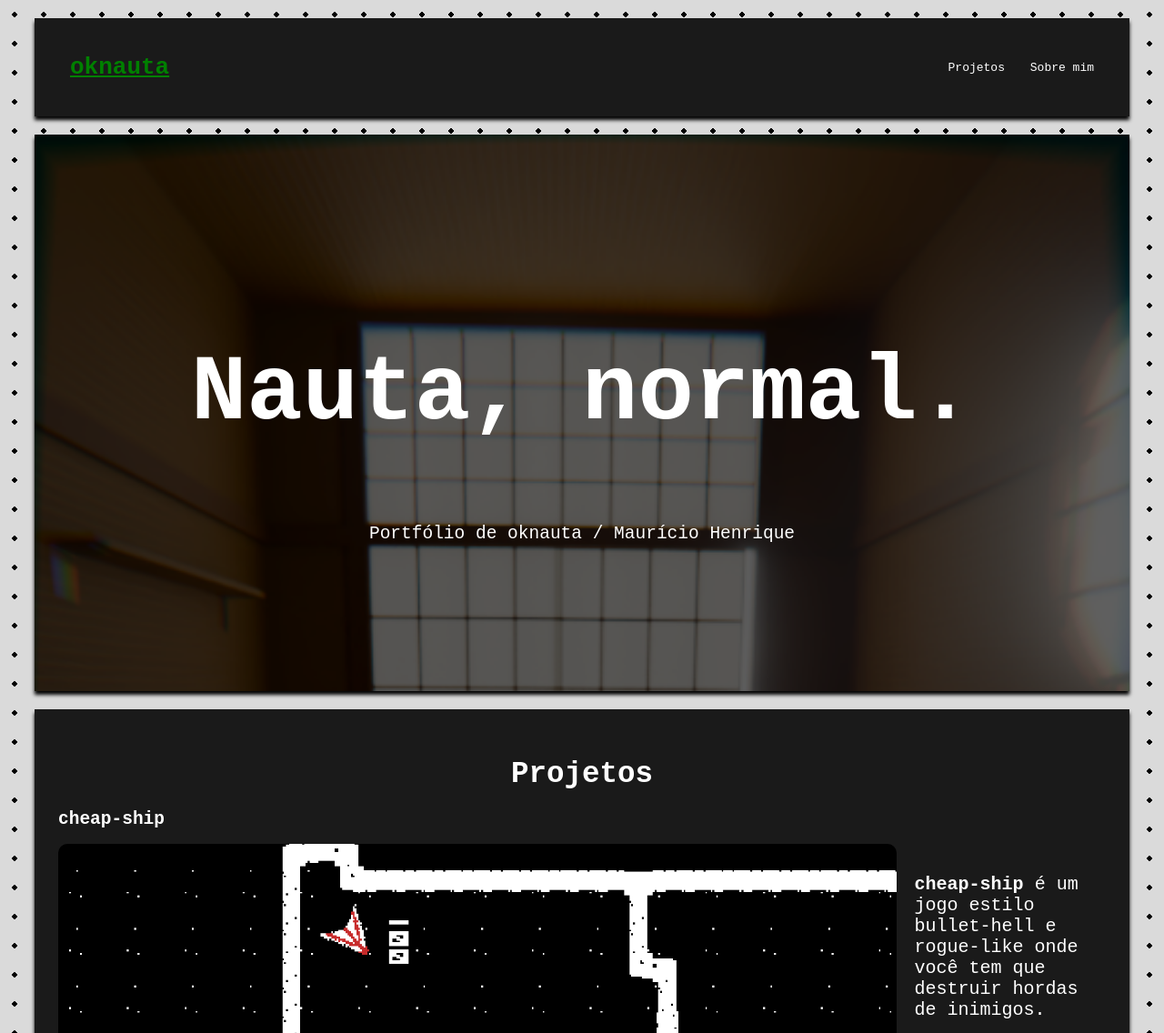
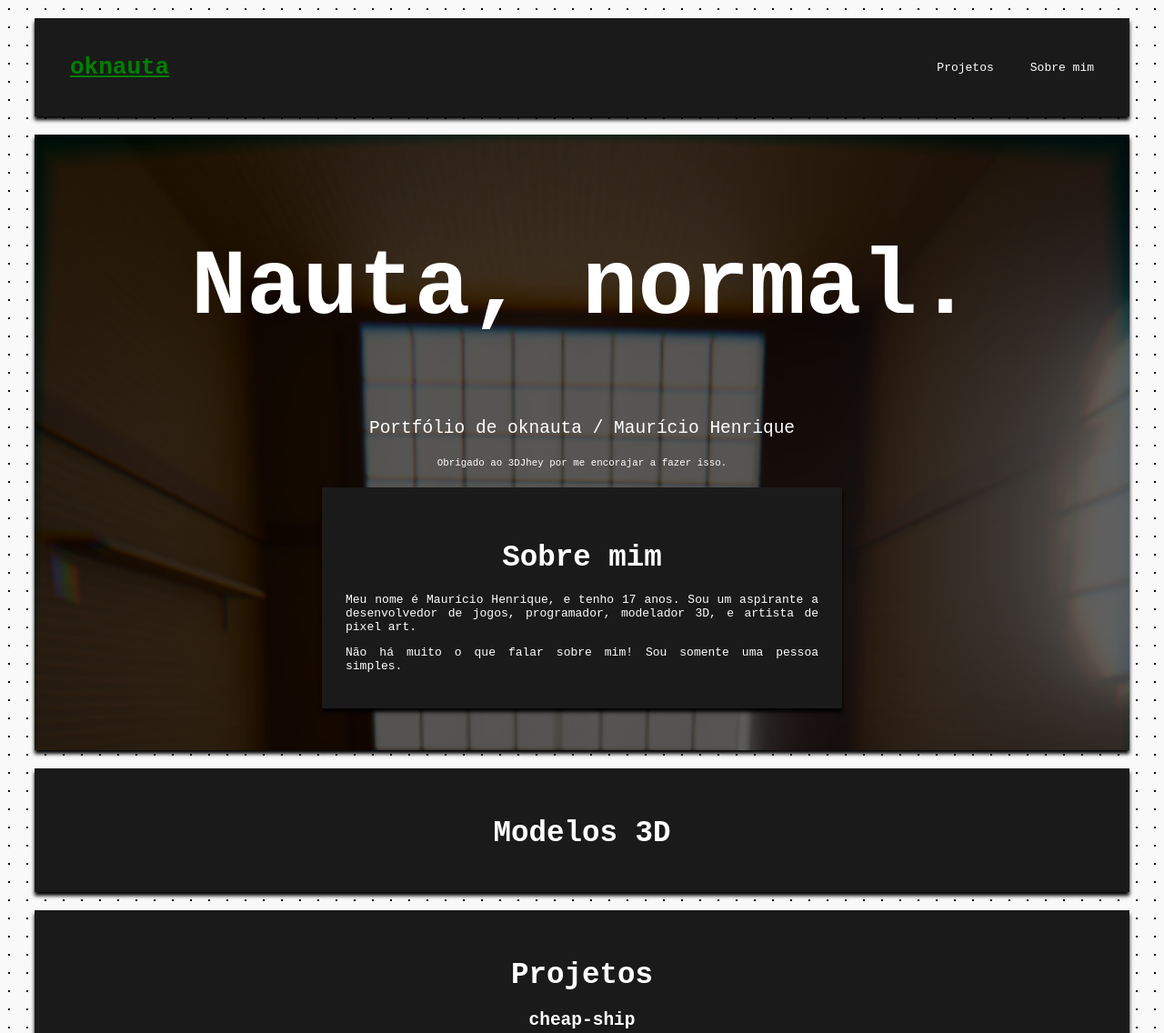
Before and after one commit to oknauta/oknauta, a plain HTML site: page index.html in a window 1280 px wide. Shown: the top 1136 px of the page at 91% size. Drawn offline with Linux system fonts and the light colour scheme.

Commit message:
Improvements

```diff
--- a/index.html
+++ b/index.html
@@ -27,16 +27,29 @@ Author: oknauta
         <div class="intro">
             <h1 id="main-slogan">Nauta, normal.</h1>
             <p class="intro-text">Portfólio de oknauta / Maurício Henrique</p>
+            <small>Obrigado ao 3DJhey por me encorajar a fazer isso.</small>
         </div>
+
+        <section id="about-me" class="box">
+            <h1 class="section-title">Sobre mim</h1>
+            <div style="text-align: justify;">
+                <p>Meu nome é Maurício Henrique, e tenho 17 anos. Sou um aspirante a desenvolvedor de jogos, programador, modelador 3D, e artista de pixel art.</p>
+                <p>Não há muito o que falar sobre mim! Sou somente uma pessoa simples.</p>
+            </div>
+        </section>
+    </section>
+
+    <section id="3d-objects" class="box">
+        <h1 class="section-title">Modelos 3D</h1>
     </section>
 
     <section id="projects" class="box">
         <h1 class="section-title">Projetos</h1>
         <article id="cheap-ship" class="game">
-            <h2>cheap-ship</h2>
+            <h2 style="margin: 10px; text-align: center;">cheap-ship</h2>
             <div class="project-content">
                 <img src="/oknauta/src/cheap-ship.png" alt="Imagem do jogo cheap-ship" class="project-image">
-                <div style="font-size: 20px;">
+                <div style="font-size: 24px;">
                     <p><b>cheap-ship</b> é um jogo estilo bullet-hell e rogue-like onde você tem que destruir hordas de inimigos.</p>
                     <p>Você poderá fazer upgrades, matar bosses, morrer bastante, e se aventurar neste mundo maluco no qual foi criado para você, rogue-likeiro!</p>
                     <p><i>Ainda em desenvolvimento*</i></p>
@@ -45,14 +58,7 @@ Author: oknauta
         </article>
     </section>
 
-    <section id="about-me" class="box">
-        <h1 class="section-title">Sobre mim</h1>
-        <div style="text-align: justify;">
-            <p>Meu nome é Maurício Henrique, e tenho 17 anos. Sou um aspirante a desenvolvedor de jogos, programador, modelador 3D, e artista de pixel art.</p>
-            <p>Não há muito o que falar sobre mim! Sou somente uma pessoa simples.</p>
-        </div>
 
-    </section>
 
     <footer class="box">
         <p>&copy; 2024 oknauta</p>
--- a/style.css
+++ b/style.css
@@ -8,10 +8,11 @@ body
 {
     margin: 0;
     padding: 0;
-    background-color: rgb(218, 218, 218);
-    background-image: url("/oknauta/src/pointed_background.png");
+    background-color: #f9f9f9;
+    background-image: radial-gradient(circle, black, 1px, transparent 1px);
+    background-size: 20px 20px;
     color: white;
-    font-family: monospace
+    font-family: monospace;
 }
 
 nav
@@ -26,6 +27,11 @@ nav .logo {
     font-size: 2em;
     font-weight: bold;
     color: green;
+}
+
+nav .nav-links {
+    display: flex;
+    gap: 20px;
 }
 
 nav .nav-links a
@@ -57,13 +63,13 @@ nav .nav-links a:hover
 
 #main-section
 {
-    display: flex;
+    /* display: flex;
     justify-content: center;
-    align-items: center;
+    align-items: center; */
     background-image: url('src/image_0.png');
     background-repeat: no-repeat;
     background-size: cover;
-    height: 70vh;
+    max-height: 120vh;
 }
 
 .intro
```
